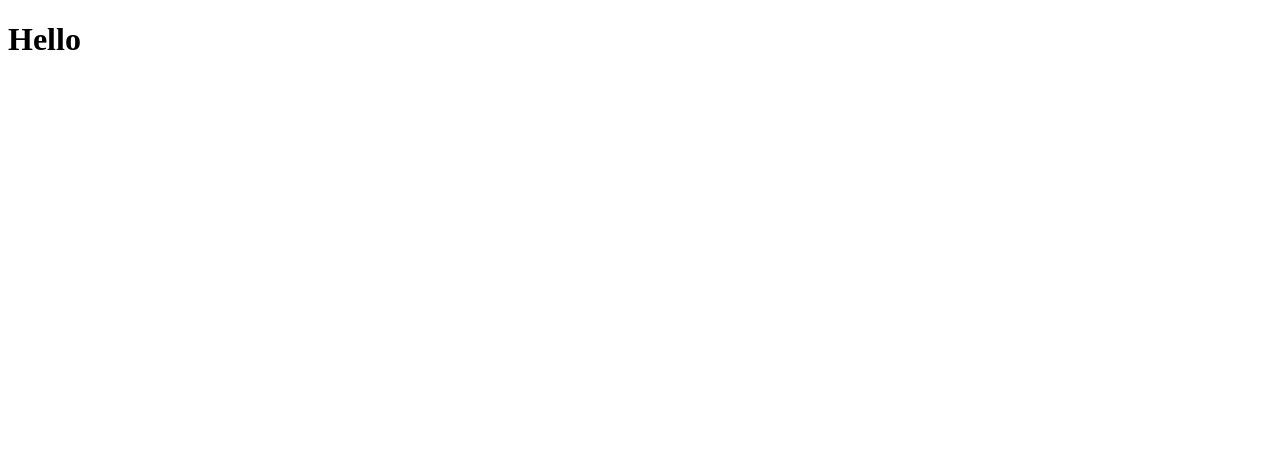
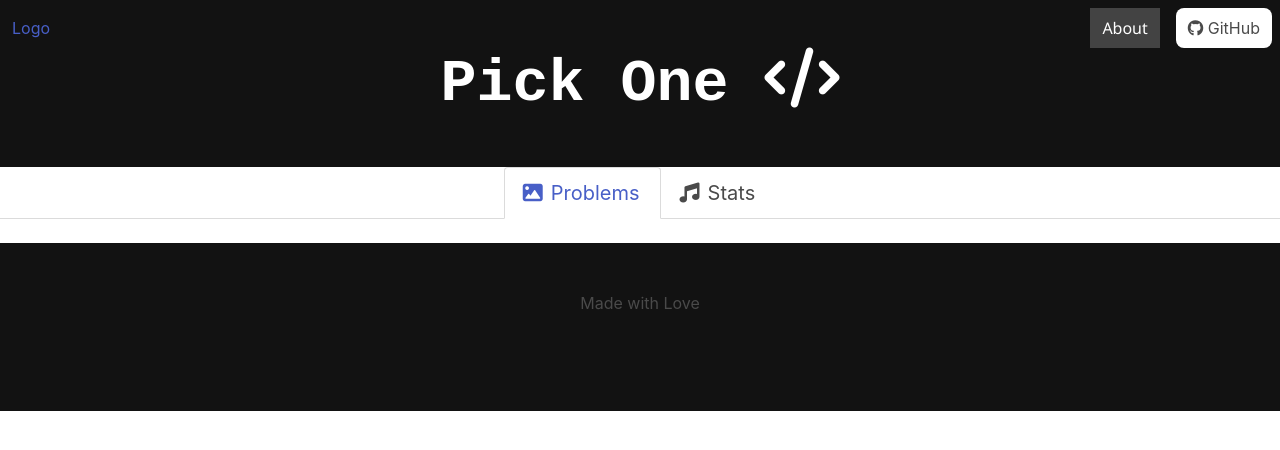
Before and after one commit to souravsuvarna/AlgoAceHub, a website: page frontend/static/user/home.html in a window 1280 px wide. Drawn offline with nearby package versions, Linux system fonts and the light colour scheme.

Commit message:
user page init

```diff
--- a/frontend/static/user/home.html
+++ b/frontend/static/user/home.html
@@ -1,11 +1,96 @@
 <!DOCTYPE html>
 <html lang="en">
-<head>
-    <meta charset="UTF-8">
-    <meta name="viewport" content="width=device-width, initial-scale=1.0">
-    <title>Document</title>
-</head>
-<body>
-    <h1>Hello</h1>
-</body>
+  <head>
+    <meta charset="UTF-8" />
+    <meta name="viewport" content="width=device-width, initial-scale=1.0" />
+    <title>Home</title>
+    <link
+      rel="stylesheet"
+      href="https://cdn.jsdelivr.net/npm/bulma@0.9.4/css/bulma.min.css"
+    />
+    <link
+      rel="stylesheet"
+      href="https://cdn.jsdelivr.net/npm/@fortawesome/fontawesome-free@6.0.0/css/all.min.css"
+    />
+  </head>
+  <body>
+    <section class="hero" style="background-color: #121212">
+      <nav
+        class="navbar is-fixed-top"
+        role="navigation"
+        aria-label="main navigation"
+      >
+        <div class="navbar-brand">
+          <a class="navbar-item">
+            <h1>Logo</h1>
+          </a>
+        </div>
+
+        <div class="navbar-menu">
+          <div class="navbar-end">
+            <a
+              class="navbar-item m-2"
+              href="#"
+              style="
+                color: white;
+                background-color: #434343;
+                border-top: 3px;
+                font-family: 'Segoe UI', Tahoma, Geneva, Verdana, sans-serif;
+              "
+            >
+              About
+            </a>
+            <a
+              class="navbar-item m-2"
+              href="#"
+              style="background-color: white; border-radius: 8px"
+            >
+              <span><i class="fa-brands fa-github"></i> GitHub</span>
+            </a>
+          </div>
+        </div>
+      </nav>
+      <div class="hero-body">
+        <div class="has-text-centered">
+          <p
+            class="title"
+            style="
+              font-family: 'Courier New', Courier, monospace;
+              font-size: 60px;
+              color: white;
+            "
+          >
+            Pick One <i class="fa-solid fa-code"></i>
+          </p>
+        </div>
+      </div>
+    </section>
+
+    <div class="tabs is-centered is-boxed is-medium">
+      <ul>
+        <li class="is-active">
+          <a>
+            <span class="icon is-small"
+              ><i class="fas fa-image" aria-hidden="true"></i
+            ></span>
+            <span>Problems</span>
+          </a>
+        </li>
+        <li>
+          <a>
+            <span class="icon is-small"
+              ><i class="fas fa-music" aria-hidden="true"></i
+            ></span>
+            <span>Stats</span>
+          </a>
+        </li>
+      </ul>
+    </div>
+
+    <footer class="footer" style="background-color: #121212">
+      <div class="content has-text-centered">
+        <p>Made with Love</p>
+      </div>
+    </footer>
+  </body>
 </html>
```
Also changed, not shown: frontend/static/admin/adminPanel.html (+1 -1 lines).
